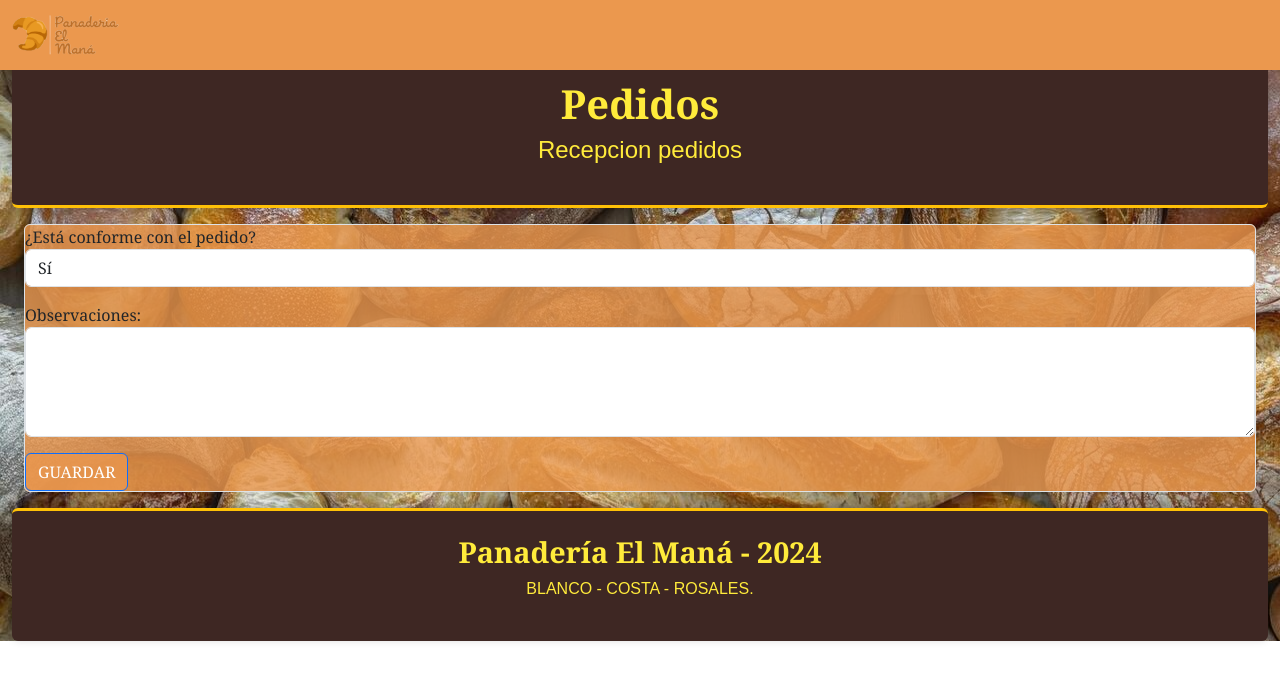
After one commit to costadonato/gestion_panaderia, a Django app: page /materiaprima/recepcion_pedido/1 in a window 1280 px wide. The commit adds this page. Shown: the top 681 px of the page. Run offline with Django 5.2, Linux system fonts and the light colour scheme; tables that the repository leaves empty hold one stand-in row (values such as "Sample post").

Commit message:
recepcion pedido

```diff
--- a/apps/pedido/forms.py
+++ b/apps/pedido/forms.py
@@ -3,7 +3,7 @@
 from django import forms
 from django.forms import inlineformset_factory
 
-from apps.pedido.models import MateriaPrima, Pedido, ItemPedido
+from apps.pedido.models import MateriaPrima, Pedido, ItemPedido, RecepcionPedido
 
 
 class NuevaMateriaPrimaForm(forms.ModelForm):
@@ -50,7 +50,6 @@ class NuevoPedidoForm(forms.ModelForm):
                 field.widget.attrs['class'] = 'form-check-input'
 
 
-
 class NuevoItemPedidoForm(forms.ModelForm):
     class Meta:
         model = ItemPedido
@@ -73,3 +72,28 @@ ItemPedidoFormSet = inlineformset_factory(
     extra=1,  # Número de formularios vacíos
     can_delete=True  # Permite eliminar secciones
 )
+
+class Recepcion_pedido(forms.ModelForm):
+    CONFORME_CHOICES = [
+        (True, 'Sí'),
+        (False, 'No')
+    ]
+
+    conforme = forms.ChoiceField(
+        choices=CONFORME_CHOICES,
+        widget=forms.Select,
+        label="¿Está conforme con el pedido?"
+    )
+
+    class Meta:
+        model = RecepcionPedido
+        fields = [ 'conforme', 'observaciones']
+        widgets = {
+            'observaciones': forms.Textarea(attrs={'class': 'form-control input-sm', 'rows': 4}),
+        }
+
+
+    def __init__(self, *args, **kwargs):
+        super().__init__(*args, **kwargs)
+        for field in self.fields.values():
+            field.widget.attrs['class'] = 'form-control'
--- a/apps/pedido/models.py
+++ b/apps/pedido/models.py
@@ -7,6 +7,7 @@ class Pedido(models.Model):
     monto_total = models.DecimalField(max_digits=10, decimal_places=2)
     observaciones = models.CharField(max_length=500)
     proveedor = models.ForeignKey('proveedor.Proveedor',on_delete=models.SET_NULL,related_name='pedidos_proveedor', blank=True, null=True)
+    estado_recibido = models.BooleanField(default=False, null=True, blank=True)
 
 
 class ItemPedido(models.Model):
@@ -16,16 +17,14 @@ class ItemPedido(models.Model):
     pedido = models.ForeignKey('Pedido',on_delete=models.CASCADE,related_name='items_pedido')
     materia_prima = models.ForeignKey('MateriaPrima', on_delete=models.SET_NULL, related_name = 'materia_prima_pedida', blank=True, null=True)
 
-
 class RecepcionPedido(models.Model):
-    fecha_recepcion = models.DateField()
-    monto_total = models.DecimalField(max_digits=10, decimal_places=2)
+    fecha_recepcion = models.DateField(auto_now_add=True)
     conforme = models.BooleanField()
-    observaciones = models.CharField(max_length=500)
+    observaciones = models.CharField(max_length=500, blank=True, null=True)
     pedido = models.OneToOneField('Pedido', on_delete=models.CASCADE, related_name='pedido_recibido')
     empleado = models.ForeignKey('empleado.Empleado',on_delete=models.SET_NULL, related_name='pedidos_empleado', blank=True, null=True)
 
-
+#no lo usamos
 class ItemRecibido(models.Model):
     cantidad = models.PositiveIntegerField()
     precio_unid = models.DecimalField(max_digits=10, decimal_places=2)
--- a/apps/pedido/templates/pedido/lista_pedidos.html
+++ b/apps/pedido/templates/pedido/lista_pedidos.html
@@ -20,6 +20,7 @@
                     <th>FECHA DE EMISION</th>
                     <th>MONTO TOTAL</th>
                     <th>PROVEEDOR</th>
+                    <th>RECIBIDO</th>
                     <th>ACCIONES</th>
                 </tr>
             </thead>
@@ -29,6 +30,11 @@
                         <td>{{ pedido.fecha_emision|date:"d-m-Y " }}</td>
                         <td>{{ pedido.monto_total }}</td>
                         <td>{{ pedido.proveedor.nombre }}</td>
+                        {% if pedido.estado_recibido %}
+                            <td>SI</td>
+                        {% else %}
+                            <td>NO</td>
+                        {% endif %}
                         <td>
                             <a href="{% url 'pedido:detalle_pedido' pedido.id %}" class="btn btn-info">Ver Detalle</a>
                         </td>
--- /dev/null
+++ b/apps/pedido/templates/pedido/recepcion_pedido_form.html
@@ -0,0 +1,31 @@
+{% extends "base/base.html" %}
+{% load static%}
+{% block titulo %}Agregar recepcion pedido{% endblock %}
+{% block contenido_principal %}
+    <div class="container-fluid text-center rounded cab mt-5">
+        <header id="home">
+            <h1>Pedidos</h1>
+            <h2>Recepcion pedidos</h2>
+        </header>
+    </div>
+    <div class="container-fluid mt-3 mb-3">
+        <form method="post">
+            <fieldset class="rounded border formulario">
+                <div class="row g-3">
+                    {% for field in form %}
+                        <div class="campo">
+                            {{ field.errors }}
+                            {{ field.label_tag }} {{ field }}
+                        </div><br>
+                    {% endfor %}
+                    {% csrf_token %} <!--cuestion de token de seguridad-->
+                </div>
+                <div class="mt-3">
+                    <button type="submit" class="btn btn-primary">GUARDAR</button>
+                </div>
+            </fieldset>
+
+        </form>
+    </div>
+
+{% endblock %}
--- a/apps/pedido/urls.py
+++ b/apps/pedido/urls.py
@@ -1,5 +1,6 @@
 from django.urls import path
 from apps.pedido import views
+from apps.pedido.models import RecepcionPedido
 
 app_name = 'materia_prima'
 urlpatterns = [
@@ -10,4 +11,5 @@ urlpatterns = [
     path('nuevo-pedido/',views.nuevo_pedido, name='nuevo_pedido'),
     path('lista-pedidos/',views.lista_pedidos, name='lista_pedidos'),
     path('detalle-pedido/<int:pedido_id>/',views.detalle_pedido, name='detalle_pedido'),
+    path('recepcion_pedido/<int:pedido_id>', views.recepcion_pedido, name='recepcion_pedido' )
 ]
--- a/apps/pedido/views.py
+++ b/apps/pedido/views.py
@@ -3,7 +3,8 @@ from django.shortcuts import render, get_object_or_404, redirect
 from django.urls import reverse
 from django.contrib import messages
 
-from apps.pedido.forms import NuevaMateriaPrimaForm, ModificarMateriaPrimaForm, NuevoPedidoForm, ItemPedidoFormSet
+from apps.pedido.forms import NuevaMateriaPrimaForm, ModificarMateriaPrimaForm, NuevoPedidoForm, ItemPedidoFormSet, \
+    Recepcion_pedido
 from apps.pedido.models import MateriaPrima, Pedido, ItemPedido
 
 
@@ -101,3 +102,32 @@ def detalle_pedido(request, pedido_id):
     pedido = get_object_or_404(Pedido, id=pedido_id)  # Obtener la venta específica
     items = ItemPedido.objects.filter(pedido=pedido)  # Obtener los items relacionados a esta venta
     return render(request, 'pedido/detalle_pedido.html', {'pedido': pedido, 'items':items})
+
+def recepcion_pedido(request, pedido_id):
+    pedido = get_object_or_404(Pedido, id=pedido_id)
+    items = ItemPedido.objects.filter(pedido=pedido)
+
+    if request.method == 'POST':
+        recepcion_form = Recepcion_pedido(request.POST)
+        if recepcion_form.is_valid():
+            recepcion = recepcion_form.save(commit=False)
+            #Agrego a la recepcion el pedido y el empleado que hizo la recepcion
+            recepcion.pedido = pedido
+            recepcion.empleado = request.user.empleado
+            recepcion.save()
+
+            #Cambio estado del pedido a RECIBIDO
+            recepcion.pedido.estado_recibido = True
+            recepcion.pedido.save()
+
+            #actualizo materia prima
+            for item in items:
+                item.materia_prima.cant_disponible += item.cantidad
+                item.materia_prima.save()
+
+            messages.success(request, 'Se ha actualizado correctamente la recepcion')
+            return redirect(reverse('pedido:lista_pedidos'))
+    else:
+        recepcion_form = Recepcion_pedido()
+
+    return render(request, 'pedido/recepcion_pedido_form.html', {'pedido': pedido, 'form': recepcion_form})
```
Also changed, not shown: apps/pedido/templates/pedido/detalle_pedido.html (+19 -0 lines), apps/pedido/migrations/0004_pedido_estado_recibido.py (added), apps/pedido/migrations/0005_remove_recepcionpedido_monto_total_and_more.py (added).
